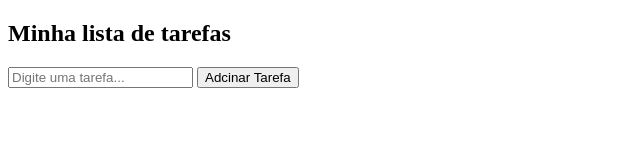
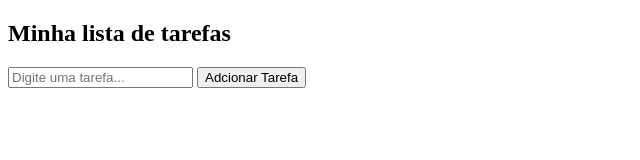
Before and after one commit to Matheus-marques2/Dados-PI-Transforme-se, a website: page public/pages/tarefas.html in a window 1280 px wide. Shown: the full height of the page, 0-640 px from the left. Drawn offline with Linux system fonts and the light colour scheme; no server answers.

Commit message:
feat:trfs

```diff
--- a/public/pages/tarefas.html
+++ b/public/pages/tarefas.html
@@ -9,7 +9,7 @@
     <h2>Minha lista de tarefas</h2>
     <!-- Input e botão de Adcionar -->
     <input type="text" id="inputTarefa" placeholder="Digite uma tarefa..."/>
-    <button id="btnAdcionar">Adcinar Tarefa</button>
+    <button id="btnAdcionar">Adcionar Tarefa</button>
     <!--Conteiner onde as tarefas serão renderizadas-->
     <ul id="listaTarefas"></ul>
     <!--Arquivos de Lógica-->
```
